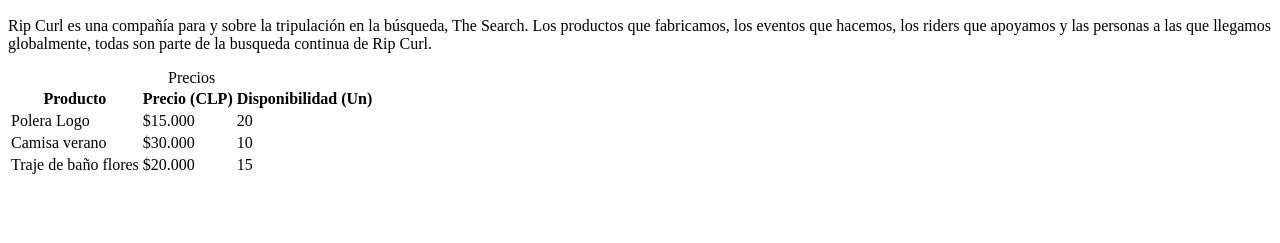
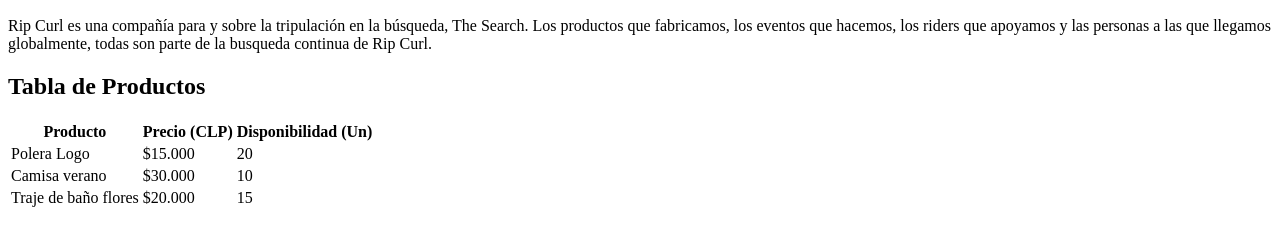
Before and after one commit to javierlabbe/cursoFrontEnd, a plain HTML site: page Ejercicios/clase-2/actividad-2.2.html in a window 1280 px wide. Shown: the part 309-552 px from the top of the page. Drawn offline with Linux system fonts and the light colour scheme.

Commit message:
se agrega título h2 a section actividad-2.2

```diff
--- a/Ejercicios/clase-2/actividad-2.2.html
+++ b/Ejercicios/clase-2/actividad-2.2.html
@@ -24,8 +24,8 @@
             <p>Rip Curl es una compañía para y sobre la tripulación en la búsqueda, The Search. Los productos que fabricamos, los eventos que hacemos, los riders que apoyamos y las personas a las que llegamos globalmente, todas son parte de la busqueda continua de Rip Curl.</p>
         </section>
         <section>
+            <h2>Tabla de Productos</h2>
             <table>
-                <caption>Precios</caption>
                 <thead>
                     <tr>
                         <th>Producto</th>
```
